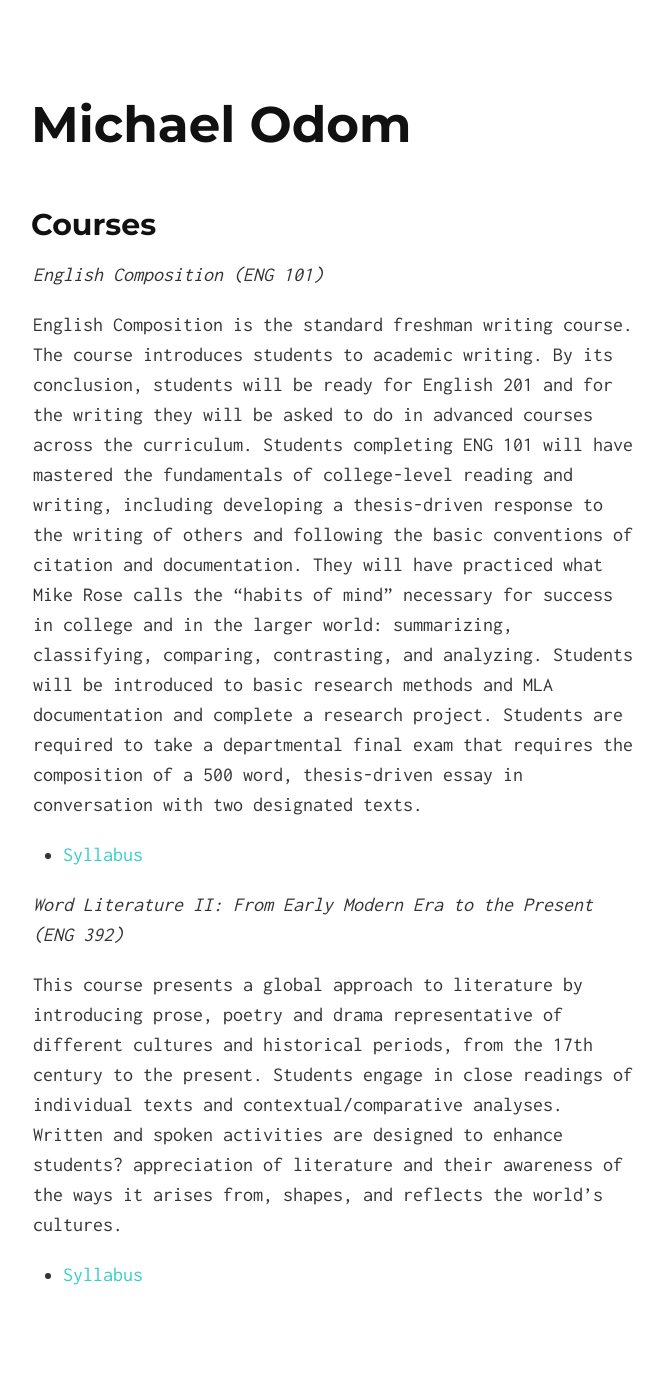
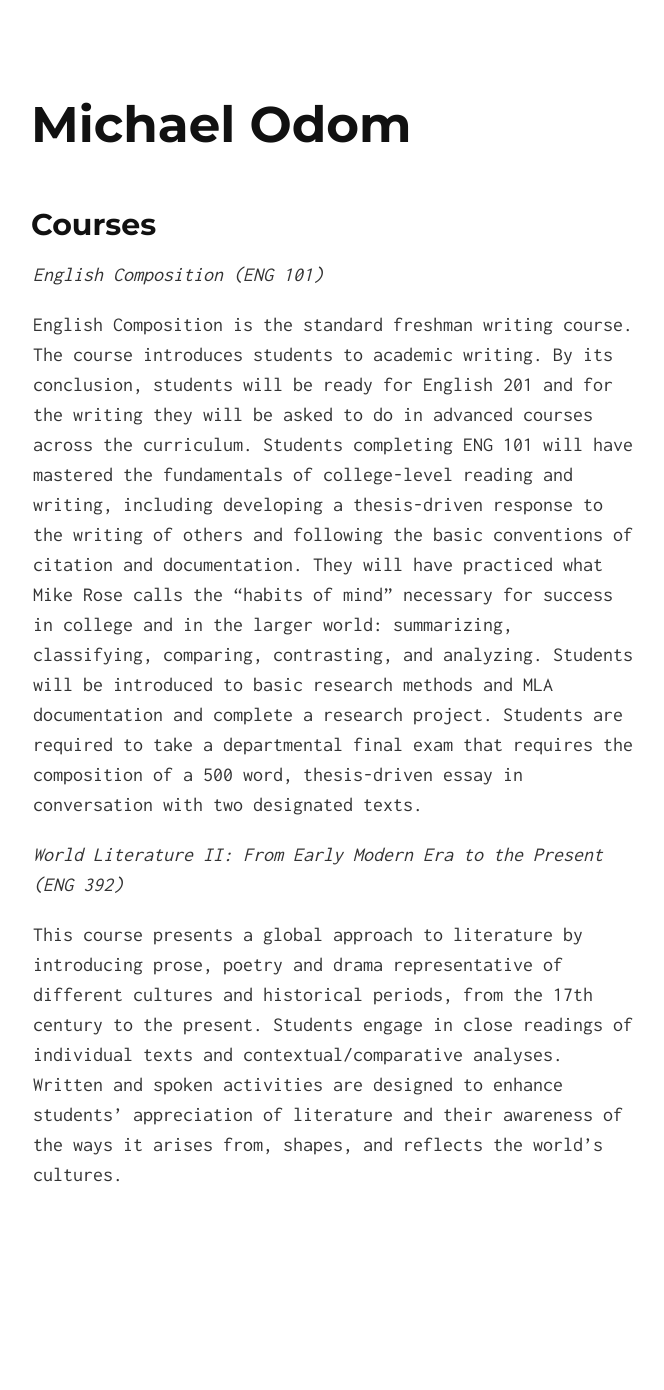
Before and after one commit to michaelodom/michaelodom.github.io, a Jekyll site: the page built from courses/index.md, in a window 1280 px wide. Shown: the whole page, without its empty margins (307-971 px from the left). Built offline with Jekyll 4.4.1, drawn with Linux system fonts in a browser that asks for light colours; nearby versions of some CDN libraries; after the commit the page ends 1290 px from its top, so only the background shows below that.

Commit message:
Update index.md

```diff
--- a/courses/index.md
+++ b/courses/index.md
@@ -9,11 +9,7 @@ layout: default
 
 English Composition is the standard freshman writing course. The course introduces students to academic writing. By its conclusion, students will be ready for English 201 and for the writing they will be asked to do in advanced courses across the curriculum. Students completing ENG 101 will have mastered the fundamentals of college-level reading and writing, including developing a thesis-driven response to the writing of others and following the basic conventions of citation and documentation. They will have practiced what Mike Rose calls the "habits of mind" necessary for success in college and in the larger world: summarizing, classifying, comparing, contrasting, and analyzing. Students will be introduced to basic research methods and MLA documentation and complete a research project. Students are required to take a departmental final exam that requires the composition of a 500 word, thesis-driven essay in conversation with two designated texts.
 
-* [Syllabus](https://www.bmcc.cuny.edu/wp-content/uploads/ported/syllabi/ENG101.pdf)
 
+*World Literature II: From Early Modern Era to the Present (ENG 392)*
 
-*Word Literature II: From Early Modern Era to the Present (ENG 392)*
-
-This course presents a global approach to literature by introducing prose, poetry and drama representative of different cultures and historical periods, from the 17th century to the present. Students engage in close readings of individual texts and contextual/comparative analyses. Written and spoken activities are designed to enhance students? appreciation of literature and their awareness of the ways it arises from, shapes, and reflects the world's cultures.
-
-* [Syllabus](https://www.bmcc.cuny.edu/wp-content/uploads/ported/syllabi/ENG392.pdf)
+This course presents a global approach to literature by introducing prose, poetry and drama representative of different cultures and historical periods, from the 17th century to the present. Students engage in close readings of individual texts and contextual/comparative analyses. Written and spoken activities are designed to enhance students' appreciation of literature and their awareness of the ways it arises from, shapes, and reflects the world's cultures.
```
